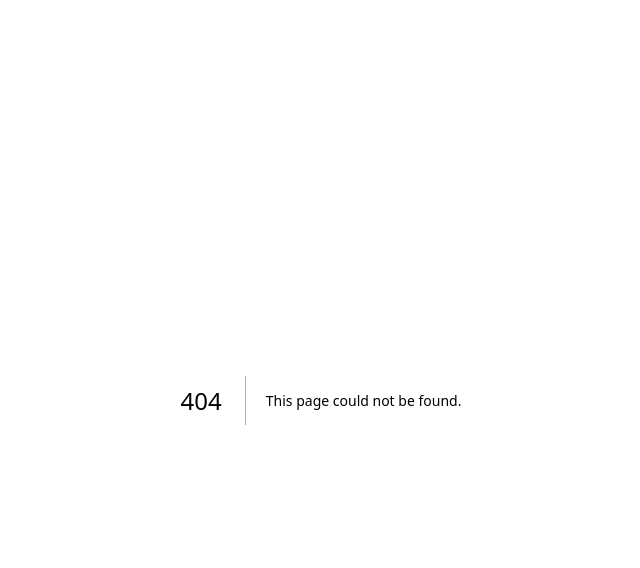
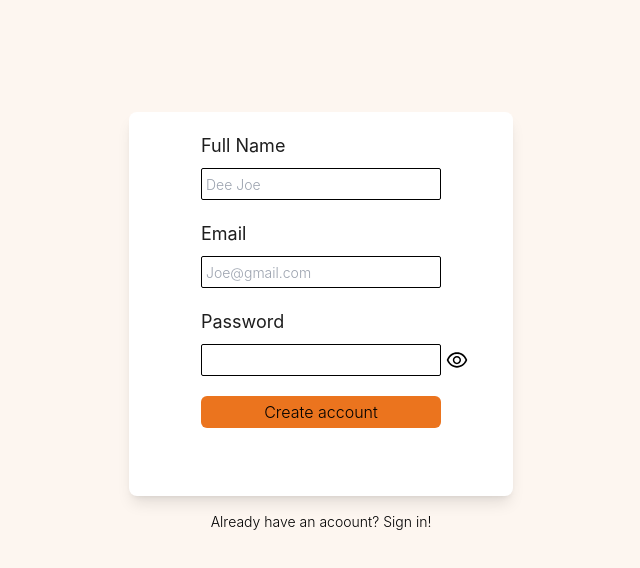
Before and after one commit to Eyiza/expense_tracker, a Next.js app in the folder frontend/: page /register in a window 1280 px wide. Before the commit this address had no page. Shown: the top 568 px of the page, without its empty margins (319-959 px from the left). Built offline with nearby package versions, Linux system fonts and the light colour scheme.

Commit message:
Register page completed

```diff
--- /dev/null
+++ b/frontend/pages/forgetPassword.jsx
@@ -0,0 +1,21 @@
+import React from 'react'
+
+function forgetPassword() {
+  return (
+    <div className='flex flex-col justify-center items-center font-light'>
+      <div className='bg-white shadow-lg rounded-lg w-96 py-10 mt-28'>
+            <form action="" className='flex flex-col gap-5 justify-center items-center mt-5'>
+              <div className='flex flex-col'>
+                <label className='text-[#1E1E1E] text-lg mb-2 font-normal'>Email</label>
+                <input className='border border-black bg-white focus:outline-none rounded-sm text-sm h-8 w-60 px-1 py-[3px]' placeholder='Enter your email' type="email" name="email" id="email" />
+              </div>
+              <div>
+                <button type="submit" className='bg-[#EB741E] w-60 px-10 py-1 rounded-md'>Reset Password</button>
+              </div>
+            </form>
+        </div>
+    </div>
+  )
+}
+
+export default forgetPassword
--- a/frontend/pages/index.jsx
+++ b/frontend/pages/index.jsx
@@ -4,8 +4,11 @@ import Nav from '../components/Nav'
 import styles from '../styles/Home.module.css'
 import {AiOutlineEye} from 'react-icons/ai'
 import { useState } from 'react'
+import { useRouter } from 'next/router'
+import forgetPassword from './forgetPassword'
 export default function Home() {
   const [inputType, setInputType] = useState('password');
+  const router = useRouter();
   const toggleInput = ()=>{
     setInputType(inputType === 'password' ? 'text': 'password')
       }
@@ -19,10 +22,10 @@ export default function Home() {
       <main className='flex flex-col justify-center items-center font-light'>
         {/* <Nav/> */}
         <div className='bg-white shadow-lg rounded-lg w-96 h-96 mt-28'>
-            <form action="" className='flex flex-col gap-10 justify-center items-center mt-5'>
+            <form action="" className='flex flex-col gap-8 justify-center items-center mt-5'>
               <div className='flex flex-col'>
-                <label className='text-[#1E1E1E] text-lg mb-2 font-normal'>Username</label>
-                <input className='border border-black bg-white focus:outline-none rounded-sm text-sm h-8 w-60 px-1 py-[3px]' type="text" name="username" id="username" />
+                <label className='text-[#1E1E1E] text-lg mb-2 font-normal'>Email</label>
+                <input placeholder='Joe@gmail.com' className='border border-black bg-white focus:outline-none rounded-sm text-sm h-8 w-60 px-1 py-[3px]' type="text" name="username" id="username" />
               </div>
               <div className='flex flex-col'>
                 <label className='text-[#1E1E1E] text-lg mb-2 font-normal'>Password</label>
@@ -35,11 +38,11 @@ export default function Home() {
                 <button type="submit" className='bg-[#EB741E] w-60 px-10 py-1 rounded-md'>Log in</button>
               </div>
               <div>
-                <p className='text-[#2F71AD] cursor-pointer text-sm'>Forgot password?</p>
+                <p className='text-[#2F71AD] cursor-pointer text-sm' onClick={() => router.push("forgetPassword")}>Forgot password?</p>
               </div>
             </form>
         </div>
-        <p className='text-sm mt-4'>Don’t have an account? <span className='cursor-pointer hover:underline'>Sign in!</span></p>
+        <p className='text-sm mt-4'>Don’t have an account? <span className='cursor-pointer hover:underline' onClick={() => router.push('register')}>Sign up!</span></p>
       </main>
     </div>
   )
--- /dev/null
+++ b/frontend/pages/register.jsx
@@ -0,0 +1,41 @@
+import React from 'react'
+import {AiOutlineEye} from 'react-icons/ai'
+import { useState } from 'react'
+import { useRouter } from 'next/router'
+
+function register() {
+  const [inputType, setInputType] = useState('password');
+  const router = useRouter();
+  const toggleInput = ()=>{
+    setInputType(inputType === 'password' ? 'text': 'password')
+      }
+  return (
+    <div className='flex flex-col justify-center items-center font-light'>
+      <div className='bg-white shadow-lg rounded-lg w-96 h-96 mt-28'>
+            <form action="" className='flex flex-col gap-5 justify-center items-center mt-5'>
+            <div className='flex flex-col'>
+                <label className='text-[#1E1E1E] text-lg mb-2 font-normal'>Full Name</label>
+                <input placeholder='Dee Joe' className='border border-black bg-white focus:outline-none rounded-sm text-sm h-8 w-60 px-1 py-[3px]' type="text" name="fullName" id="fullName" />
+              </div>
+              <div className='flex flex-col'>
+                <label className='text-[#1E1E1E] text-lg mb-2 font-normal'>Email</label>
+                <input placeholder='Joe@gmail.com' className='border border-black bg-white focus:outline-none rounded-sm text-sm h-8 w-60 px-1 py-[3px]' type="email" name="email" id="email" />
+              </div>
+              <div className='flex flex-col'>
+                <label className='text-[#1E1E1E] text-lg mb-2 font-normal'>Password</label>
+                <div className='flex items-center relative'>
+                <input className='border border-black bg-white focus:outline-none rounded-sm px-1 h-8 w-60 text-sm py-[3px]' type={inputType} name="password" id="password" />
+                 <AiOutlineEye className='cursor-pointer text-[24px] absolute -right-7' onClick={toggleInput}/>
+                </div>
+              </div>
+              <div>
+                <button type="submit" className='bg-[#EB741E] w-60 px-10 py-1 rounded-md'>Create account</button>
+              </div>
+            </form>
+        </div>
+        <p className='text-sm mt-4'>Already have an acoount? <span className='cursor-pointer hover:underline' onClick={() => router.push('/')}>Sign in!</span></p>
+    </div>
+  )
+}
+
+export default register
```
